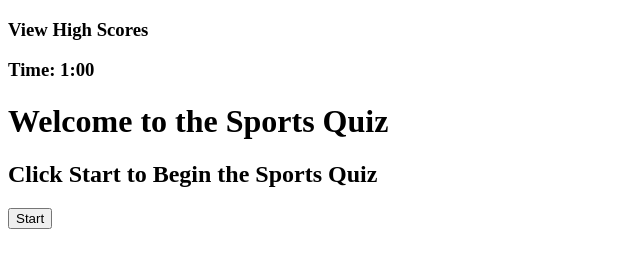
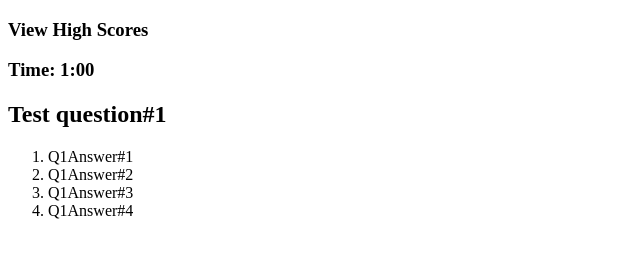
Before and after one commit to johndavis92790/sports-quiz, a plain HTML site: page index.html in a window 1280 px wide. Shown: the whole page, without its empty margins (0-640 px from the left). Drawn offline with Linux system fonts and the light colour scheme.

Commit message:
created question vars, and funciton to create question div and display it on screen

```diff
--- a/assets/js/script.js
+++ b/assets/js/script.js
@@ -0,0 +1,54 @@
+var body = document.body;
+
+var timerText = document.timer;
+
+var startPage = document.createElement("div");
+
+var questionDiv = document.createElement("div");
+var questionTitle = document.createElement("h2");
+var answerList = document.createElement("ol");
+var answer1 = document.createElement("li");
+var answer2 = document.createElement("li");
+var answer3 = document.createElement("li");
+var answer4 = document.createElement("li");
+
+
+var questions = [{
+  question: 'Test question#1',
+  answer: ['Q1Answer#1', 'Q1Answer#2', 'Q1Answer#3', 'Q1Answer#4']
+},
+{
+  question: 'Test question#2',
+  answer: ['Q2Answer#1', 'Q2Answer#2', 'Q2Answer#3', 'Q2Answer#4']
+},
+{
+  question: 'Test question#3',
+  answer: ['Q3Answer#1', 'Q3Answer#2', 'Q3Answer#3', 'Q3Answer#4']
+},
+{
+  question: 'Test question#4',
+  answer: ['Q4Answer#1', 'Q4Answer#2', 'Q4Answer#3', 'Q4Answer#4']
+}];
+
+function startOver() {
+  startPage.appendChild(body);
+}
+
+function createQuestionDiv(questionNumber){
+  questionTitle.textContent = (questions[questionNumber].question);
+  answer1.textContent = (questions[questionNumber].answer[0]);
+  answer2.textContent = (questions[questionNumber].answer[1]);
+  answer3.textContent = (questions[questionNumber].answer[2]);
+  answer4.textContent = (questions[questionNumber].answer[3]);
+
+  body.appendChild(questionDiv);
+  questionDiv.appendChild(questionTitle);
+  questionDiv.appendChild(answerList);
+  answerList.appendChild(answer1);
+  answerList.appendChild(answer2);
+  answerList.appendChild(answer3);
+  answerList.appendChild(answer4);
+  console.log(questionDiv);
+}
+
+createQuestionDiv(0);
--- a/index.html
+++ b/index.html
@@ -8,20 +8,15 @@
   <link rel="stylesheet" href="./assets/css/style.css">
 </head>
 <body>
+
   <header>
     <h3 id="high-scores">View High Scores</h3>
     <h3 id="timer">Time: 1:00</h3>
   </header>
 
   <main>
-    <h1 id="title">Welcome to the Sports Quiz</h1>
-    <h2 id="desc">Click Start to Begin the Sports Quiz</h2>
-    <button id="start">Start</button>
 
   </main>
-
-  <footer>
-  </footer>
 
   <script src="./assets/js/script.js"></script>
 </body>
```
